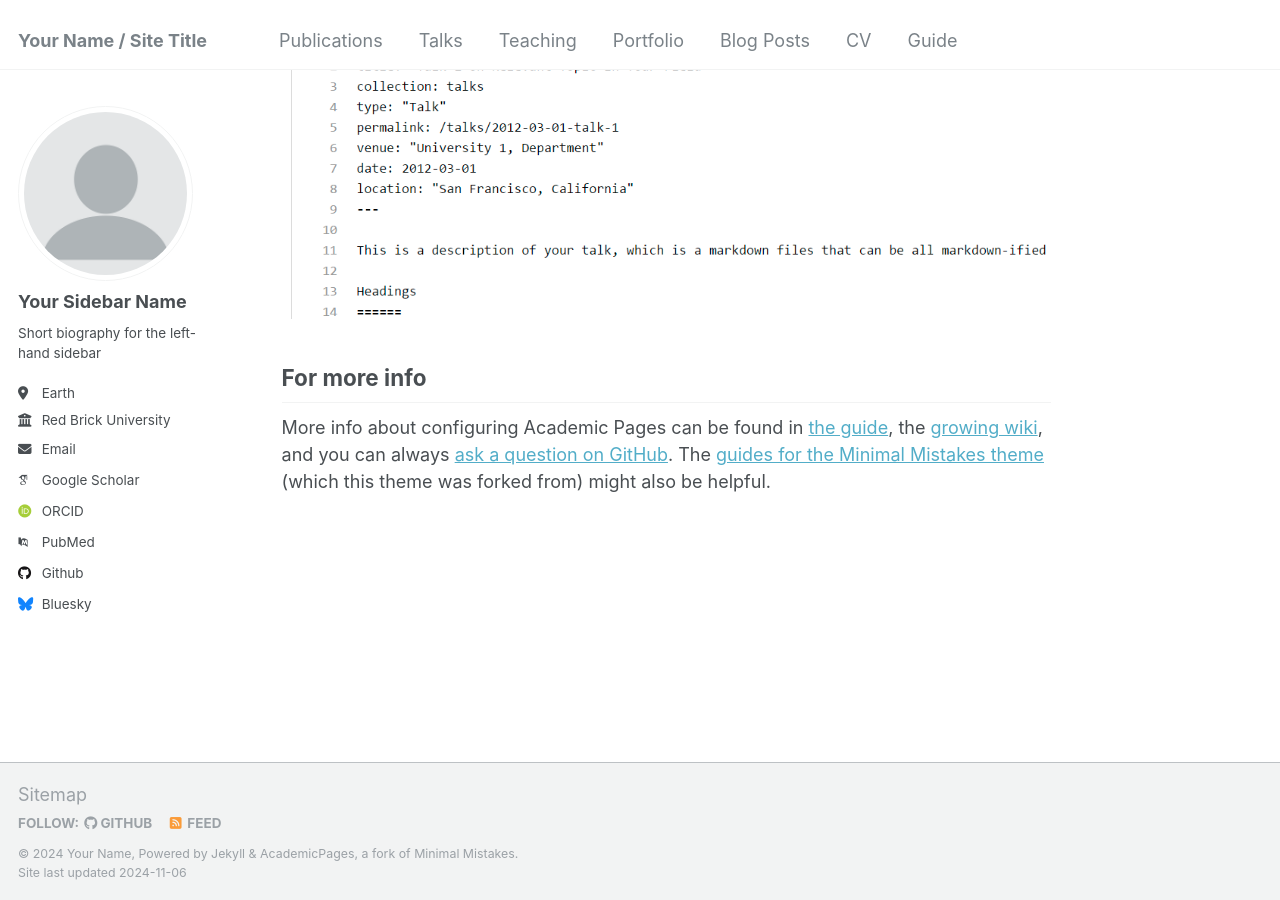
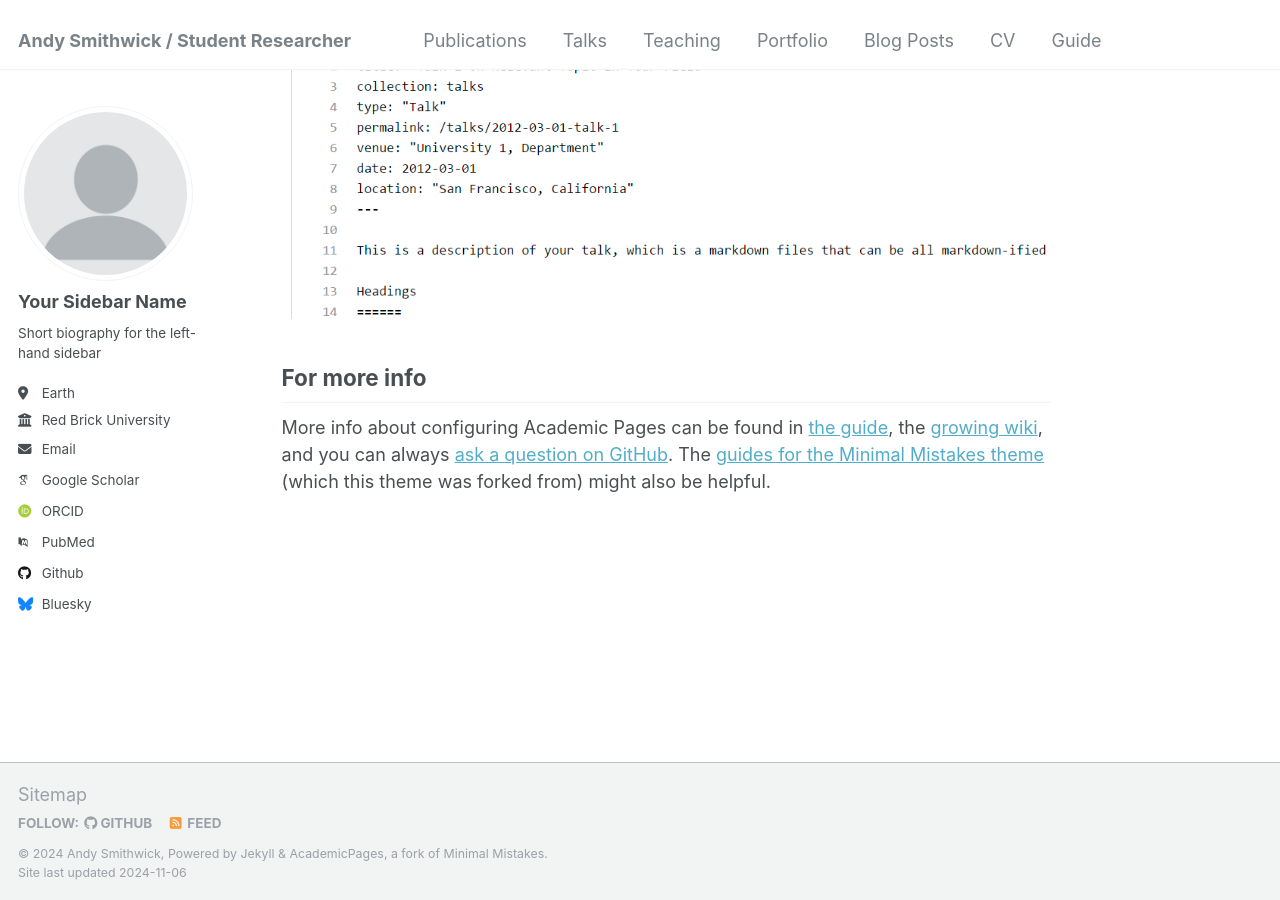
Before and after one commit to WishingWell13/AndyResearchSite, a Jekyll site: the page built from _pages/about.md, in a window 1280 px wide and 900 px high, scrolled down 2643 px. Built offline with Jekyll 4.4.1, drawn with Linux system fonts in a browser that asks for light colours; some web fonts are replaced.

Commit message:
Update _config.yml

```diff
--- a/_config.yml
+++ b/_config.yml
@@ -8,13 +8,13 @@
 
 # Basic Site Settings
 locale                   : "en-US"
-title                    : "Your Name / Site Title"
+title                    : "Andy Smithwick / Student Researcher"
 title_separator          : "-"
-name                     : &name "Your Name"
-description              : &description "personal description"
+name                     : &name "Andy Smithwick"
+description              : &description "I'm an undergraduate student researcher at UC San Diego"
 url                      : https://academicpages.github.io # the base hostname & protocol for your site e.g. "https://mmistakes.github.io"
-baseurl                  : "" # the subpath of your site, e.g. "/blog"
-repository               : "academicpages/academicpages.github.io"
+baseurl                  : "/research" # the subpath of your site, e.g. "/blog"
+repository               : "WishingWell13/WishingWell13.github.io/AndyResearchSite"
 
 # Site Author - The following control what appear as part of the author content on the side bar.
 #               If a field is blank the icon and link will not appear, otherwise it will be shown.
```
